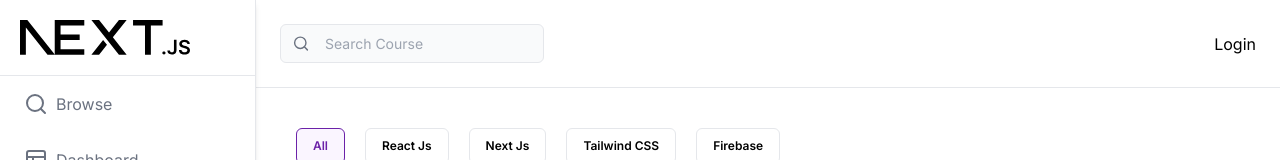
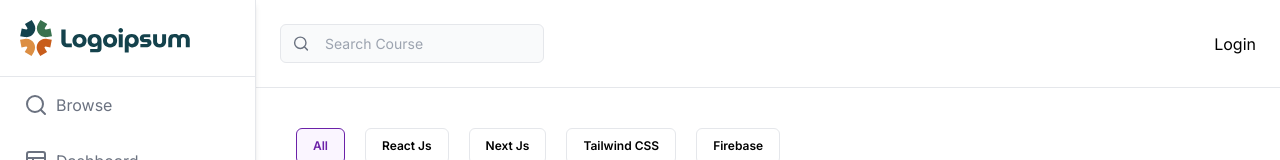
Before and after one commit to Seundave/LMS-App, a Next.js app: page /browse in a window 1280 px wide. Shown: the top 160 px of the page. Built offline with nearby package versions, Linux system fonts and the light colour scheme; no server answers.

Commit message:
changed logo

```diff
--- a/app/(home)/_components/SideBarNav.jsx
+++ b/app/(home)/_components/SideBarNav.jsx
@@ -42,7 +42,7 @@ function SideBarNav() {
   return (
     <div className="h-full b-white border-r flex flex-col overflow-y-auto shadow-md">
       <div className="p-5 border-b">
-        <Image src="/next.svg" alt="logo" width={170} height={100} />
+        <Image src="/logo.svg" alt="logo" width={170} height={100} />
       </div>
       <div className="flex flex-col">
         {menuList.map((item, index) => (
```
Also changed, not shown: public/logo.svg (added).
